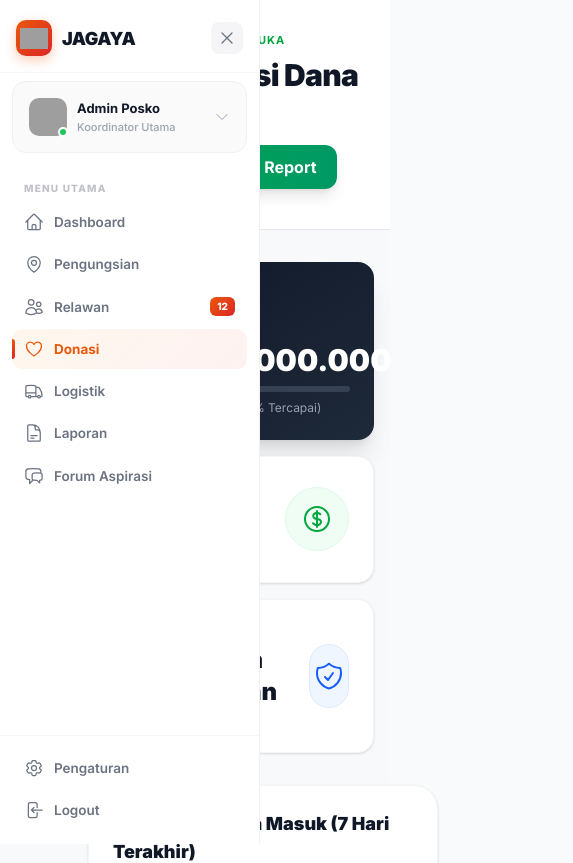
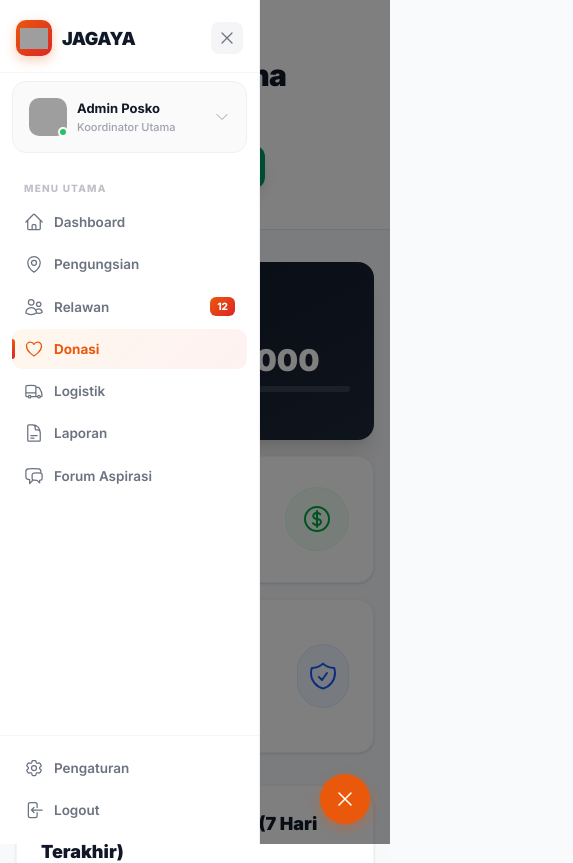
Before and after one commit to AnandaHariadi/Jagaya-Website, a Vue app in the folder jagaya-app/frontend/: page /donasi in a window 390 px wide. Shown: the top 863 px of the page, 573 px wide, since content can reach past the window. Built offline with nearby package versions, Linux system fonts and the light colour scheme; no server answers; sample sign-in values are in the browser's storage; grey boxes are pictures that could not be loaded.

Commit message:
Fix mobile responsiveness for dashboard layout

```diff
--- a/jagaya-app/frontend/src/components/DashboardLayout.vue
+++ b/jagaya-app/frontend/src/components/DashboardLayout.vue
@@ -20,7 +20,7 @@ import { sidebarOpen } from '../composables/dashboardState'
   min-height: 100vh;
 }
 .dl-main.collapsed { margin-left: 72px; }
-@media (max-width: 768px) {
-  .dl-main, .dl-main.collapsed { margin-left: 72px; }
+@media (max-width: 1024px) {
+  .dl-main, .dl-main.collapsed { margin-left: 0 !important; }
 }
 </style>
--- a/jagaya-app/frontend/src/components/DashboardSidebar.vue
+++ b/jagaya-app/frontend/src/components/DashboardSidebar.vue
@@ -23,7 +23,17 @@ const menuItems = [
 </script>
 
 <template>
-  <aside class="ds-sidebar" :class="{ collapsed: !sidebarOpen }">
+  <div>
+    <!-- Mobile Overlay -->
+    <div class="mobile-overlay lg:hidden" :class="{ 'overlay-visible': sidebarOpen }" @click="sidebarOpen = false"></div>
+
+    <!-- Mobile Floating Toggle -->
+    <button class="mobile-floating-toggle lg:hidden" @click="sidebarOpen = !sidebarOpen">
+      <Bars3Icon v-if="!sidebarOpen" class="w-6 h-6" />
+      <XMarkIcon v-else class="w-6 h-6" />
+    </button>
+
+    <aside class="ds-sidebar" :class="{ collapsed: !sidebarOpen, 'mobile-open': sidebarOpen }">
     <div class="ds-header">
       <div class="ds-logo">
         <div class="ds-logo-icon"><img :src="logoImg" alt="JAGAYA" class="w-7 h-7 object-contain" /></div>
@@ -74,6 +84,7 @@ const menuItems = [
       </button>
     </div>
   </aside>
+  </div>
 </template>
 
 <style scoped>
@@ -89,10 +100,45 @@ const menuItems = [
   position: fixed;
   top: 0; left: 0; bottom: 0;
   z-index: 100;
-  transition: width 0.3s cubic-bezier(0.4, 0, 0.2, 1);
+  transition: all 0.3s cubic-bezier(0.4, 0, 0.2, 1);
   overflow: hidden;
 }
 .ds-sidebar.collapsed { width: 72px; }
+
+/* Mobile Floating Toggle */
+.mobile-floating-toggle {
+  display: none;
+}
+.mobile-overlay {
+  display: none;
+}
+
+@media (max-width: 1024px) {
+  .mobile-floating-toggle {
+    display: flex;
+    position: fixed; bottom: 20px; right: 20px;
+    width: 50px; height: 50px; border-radius: 25px;
+    background: #ea580c; color: #fff; border: none;
+    align-items: center; justify-content: center;
+    z-index: 110; box-shadow: 0 4px 12px rgba(234, 88, 12, 0.4);
+    cursor: pointer;
+  }
+  .ds-sidebar {
+    transform: translateX(-100%);
+    width: 260px !important;
+  }
+  .ds-sidebar.mobile-open {
+    transform: translateX(0);
+  }
+  .mobile-overlay {
+    display: block; position: fixed; inset: 0;
+    background: rgba(0,0,0,0.5); z-index: 90;
+    opacity: 0; pointer-events: none; transition: opacity 0.3s;
+  }
+  .mobile-overlay.overlay-visible {
+    opacity: 1; pointer-events: auto;
+  }
+}
 
 .ds-header {
   display: flex; align-items: center; justify-content: space-between;
--- a/jagaya-app/frontend/src/pages/DashboardPage.vue
+++ b/jagaya-app/frontend/src/pages/DashboardPage.vue
@@ -1457,7 +1457,6 @@ const notifCount = computed(() => activities.length)
   .stat-cards-grid { grid-template-columns: repeat(2, 1fr); }
 }
 @media (max-width: 1024px) {
-  .sidebar { display: none; }
   .main-content { margin-left: 0 !important; }
   .dashboard-grid { grid-template-columns: 1fr; }
   .dashboard-grid-2 { grid-template-columns: 1fr; }
```
